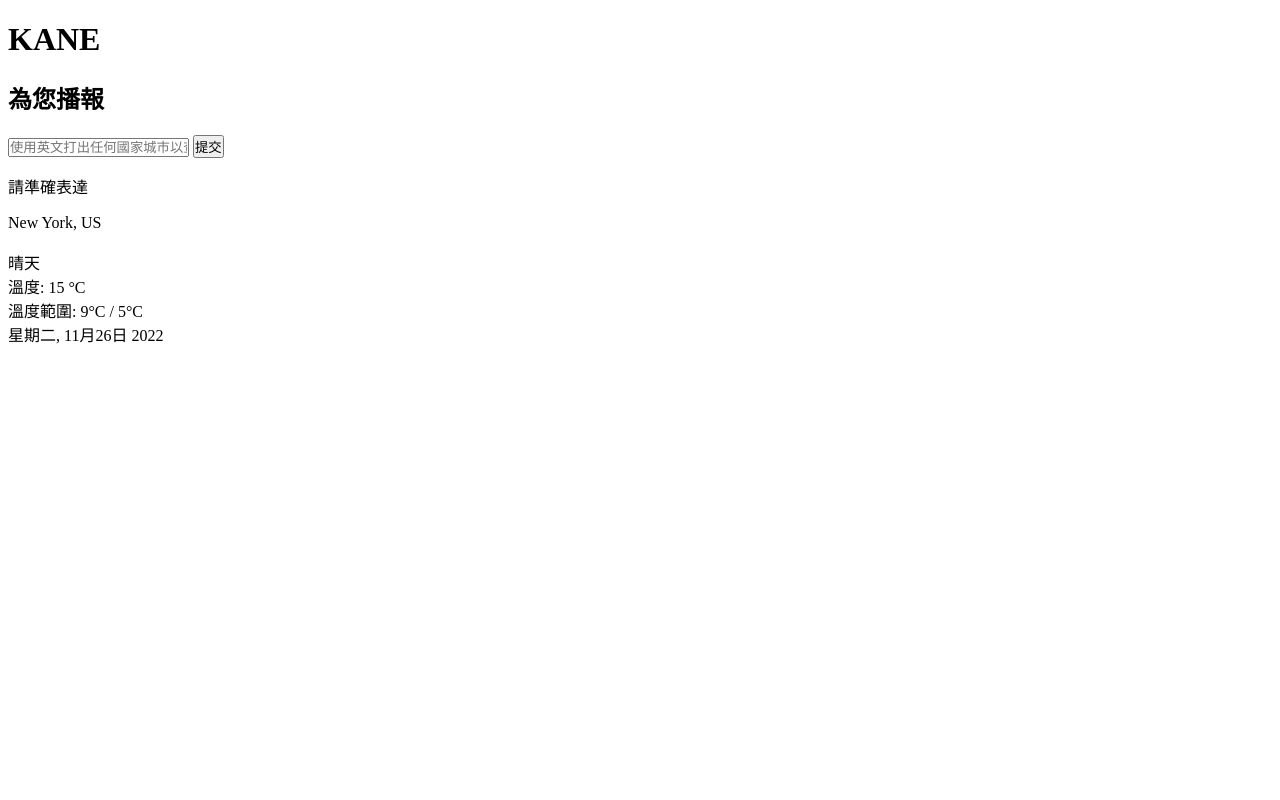
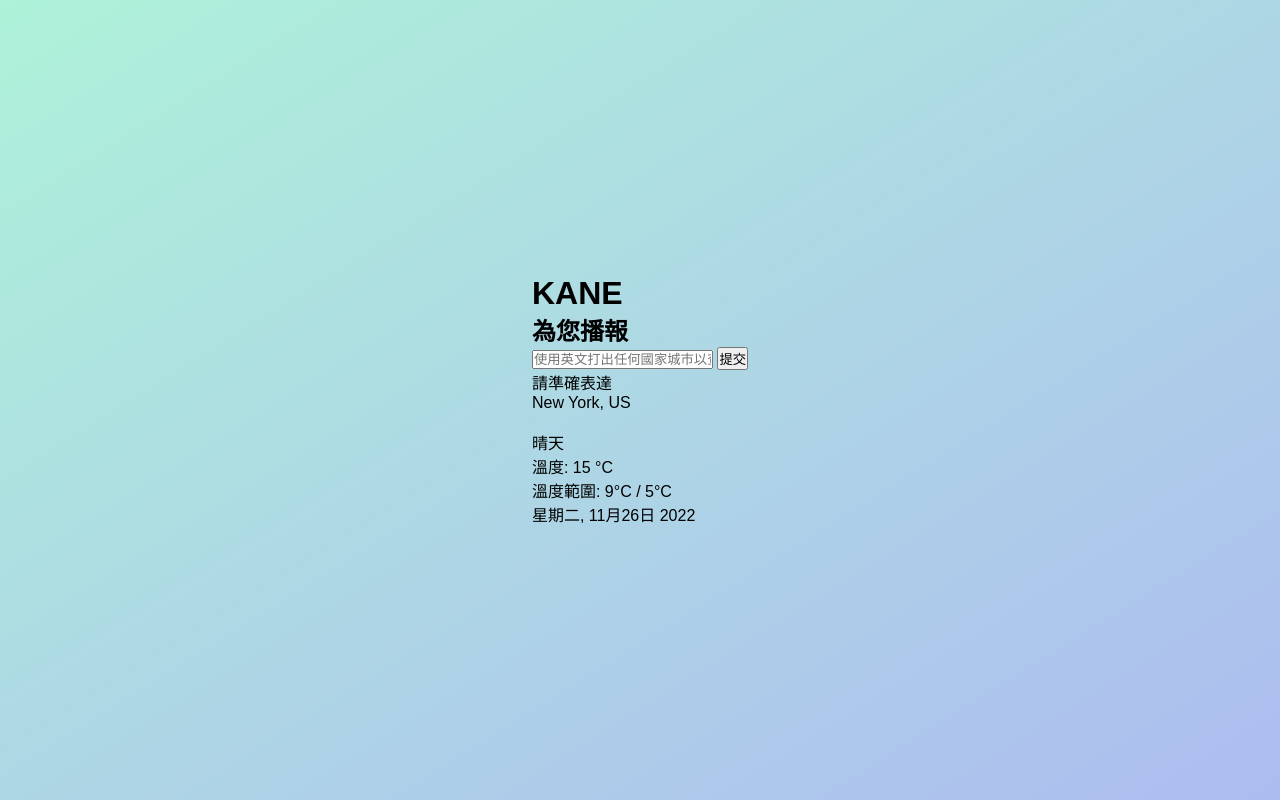
Before and after one commit to kirano-sharky/KANE-weather-app, a plain HTML site: page index.html in a window 1280 px wide. Drawn offline with nearby package versions, Linux system fonts and the light colour scheme.

Commit message:
Update style.css

```diff
--- a/style.css
+++ b/style.css
@@ -1,3 +1,16 @@
 * {
     padding: 0;
+    margin: 0;
+    box-sizing: border-box;
 }
+
+body {
+    background: linear-gradient(to right bottom, #aef2d9, #adbcf0);
+    background-repeat: no-repeat;
+    font-family: Arial, Helvetica, sans-serif;
+    display: flex;
+    align-items: center;
+    justify-content: center;
+    width: 100;
+    height: 100vh;
+}
```
